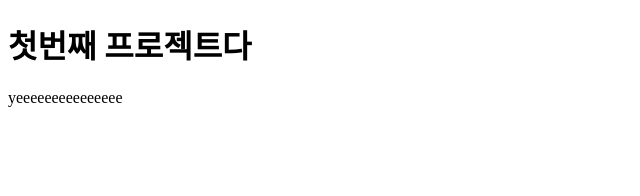
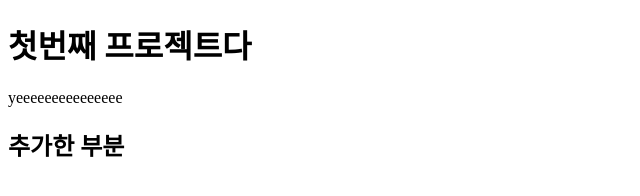
Before and after one commit to YOUNGEUN100/first-0eun-project, a plain HTML site: page index.html in a window 1280 px wide. Shown: the whole page, without its empty margins (0-640 px from the left). Drawn offline with Linux system fonts and the light colour scheme.

Commit message:
second commit

```diff
--- a/index.html
+++ b/index.html
@@ -10,5 +10,8 @@
 <body>
     <h1>첫번째 프로젝트다</h1>
     <p>yeeeeeeeeeeeeeee</p>
+    <h2>
+        추가한 부분
+    </h2>
 </body>
 </html>
```
